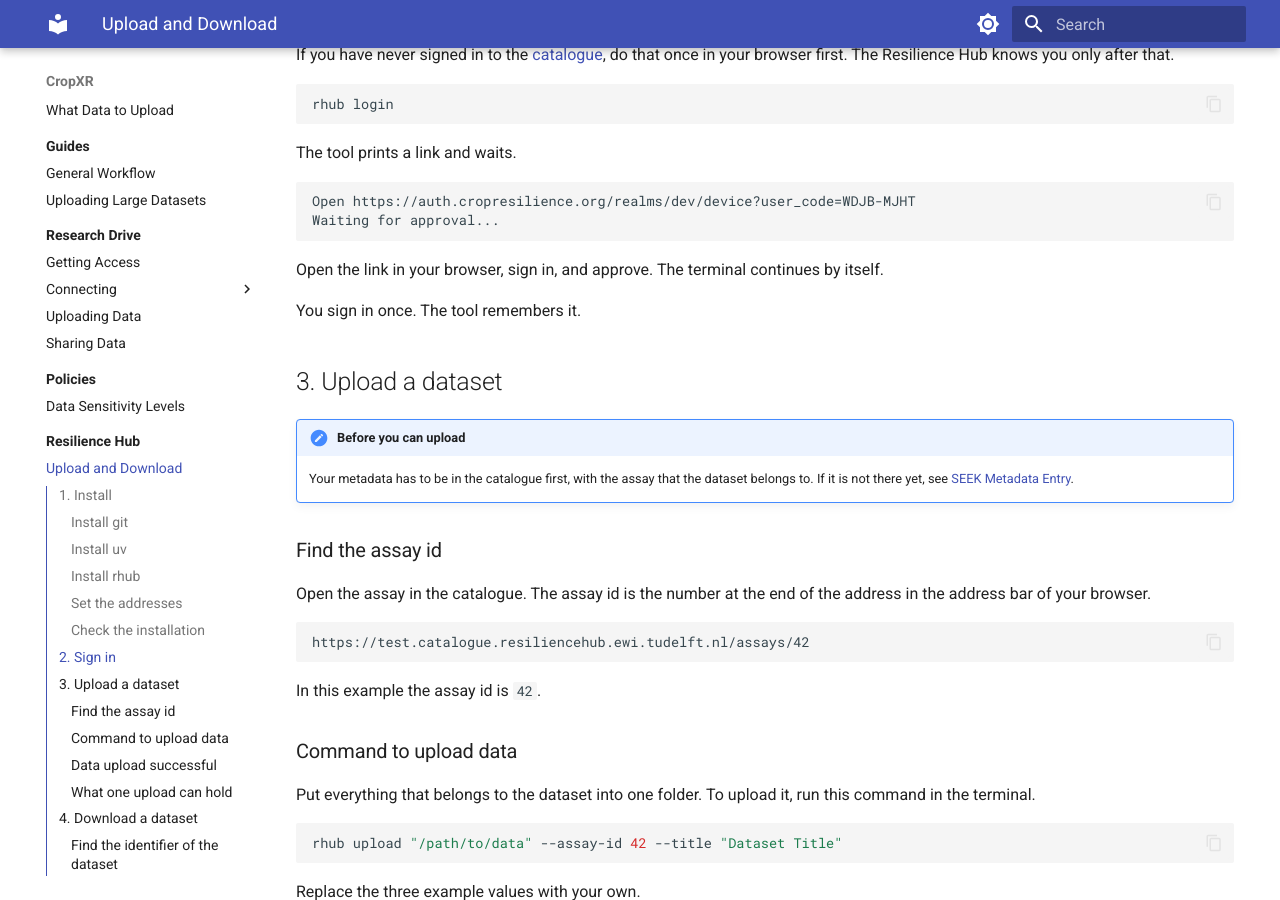
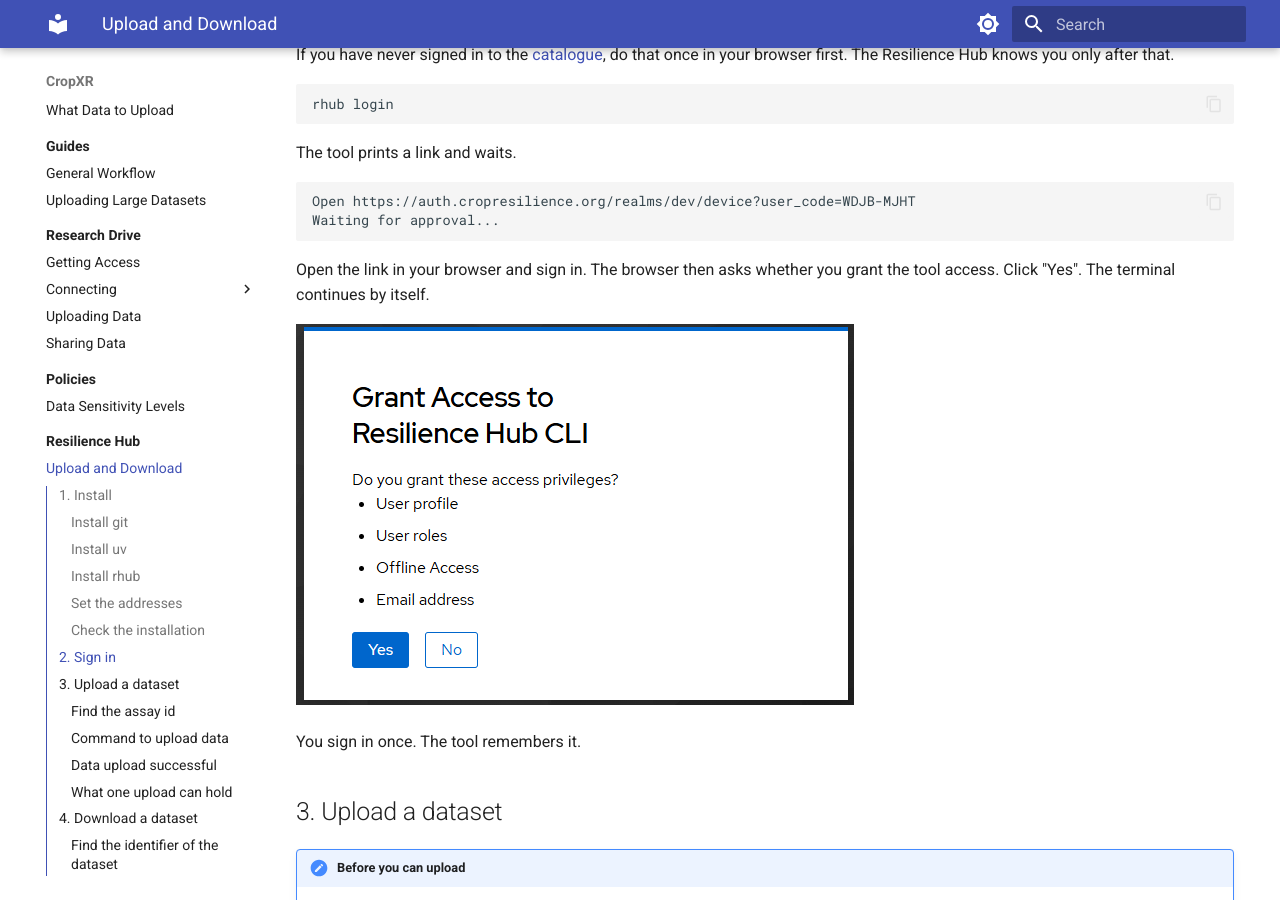
Before and after one commit to CropXR/documentation, an MkDocs documentation site: the page built from docs/resilience-hub/cli-guide.md, in a window 1280 px wide and 900 px high, scrolled down 1582 px. Built offline with MkDocs 1.6.1 and Material for MkDocs 9.7.7, drawn with Linux system fonts in a browser that asks for light colours.

Commit message:
docs(resilience-hub): name the winget terms and show the access question of the sign-in

````diff
--- a/docs/resilience-hub/cli-guide.md
+++ b/docs/resilience-hub/cli-guide.md
@@ -29,6 +29,8 @@ You do this once.
     ```powershell
     winget install Git.Git
     ```
+
+    The first time, winget asks you to agree to the terms of its package source. Type `Y` and press Enter. An installer window opens, keep the default choices.
 
 ### Install uv
 
@@ -117,7 +119,9 @@ Open https://auth.cropresilience.org/realms/dev/device?user_code=WDJB-MJHT
 Waiting for approval...
 ```
 
-Open the link in your browser, sign in, and approve. The terminal continues by itself.
+Open the link in your browser and sign in. The browser then asks whether you grant the tool access. Click "Yes". The terminal continues by itself.
+
+![The page that asks to grant access to the Resilience Hub CLI, with the buttons Yes and No](../img/rhub-login-consent.png)
 
 You sign in once. The tool remembers it.
 
````
Also changed, not shown: docs/img/rhub-login-consent.png (added).
